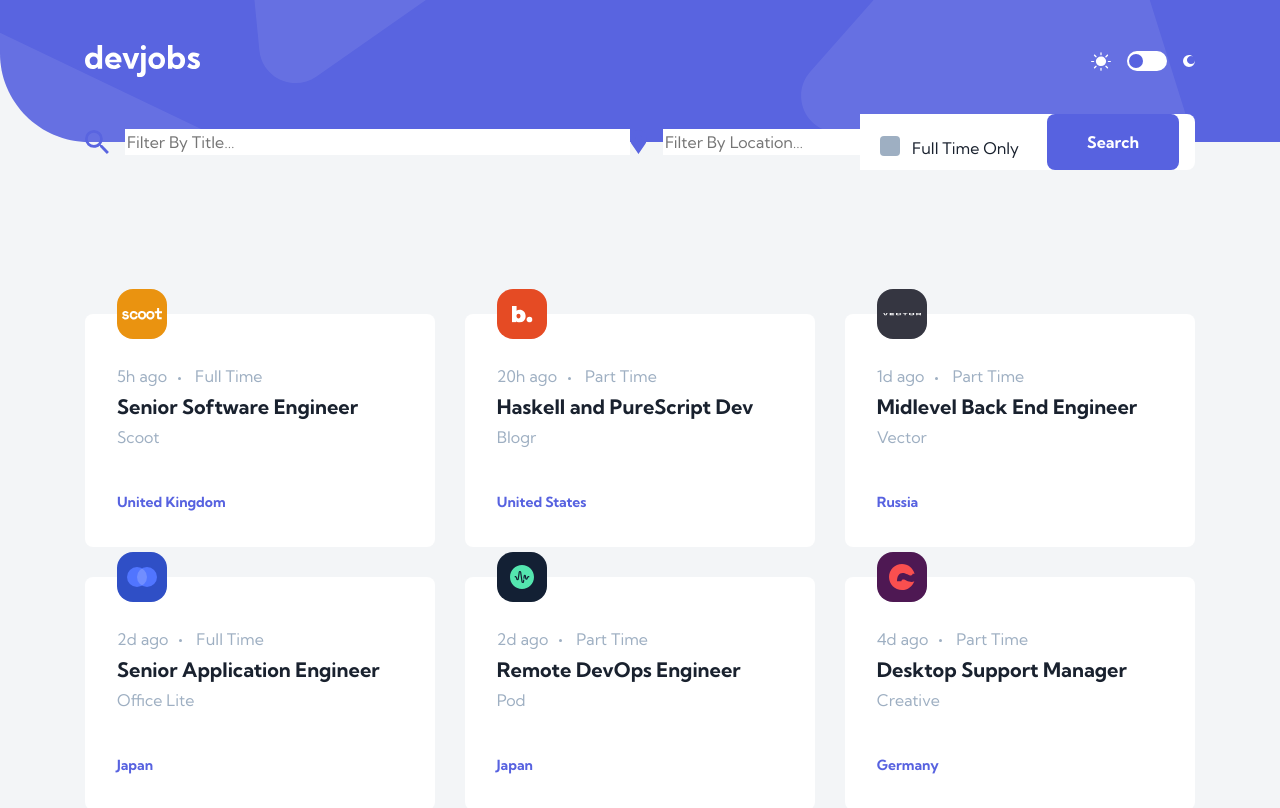
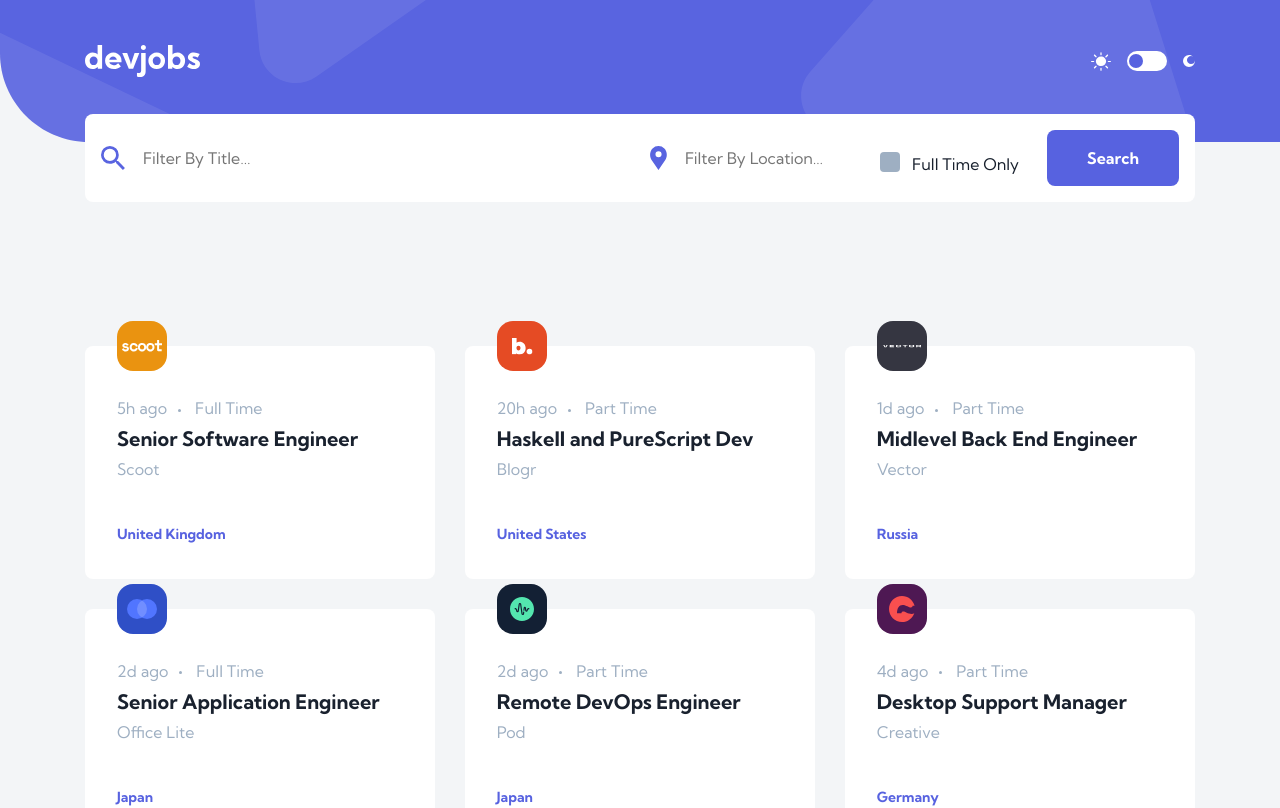
Before and after one commit to nivancheva/devjobs-web-app-react, a React (Vite) app: page / in a window 1280 px wide. Shown: the top 808 px of the page. Built offline with nearby package versions, Linux system fonts and the light colour scheme.

Commit message:
fix padding

```diff
--- a/src/components/Inputs.css
+++ b/src/components/Inputs.css
@@ -86,6 +86,9 @@
         grid-template-columns: 1fr auto auto;
         border-radius: var(--border-radius);
         overflow: hidden;
+        background-color: var(--clr-input-bg);
+        color: var(--clr-input-text);
+        padding: 1rem;
     }
 
     .filter {
@@ -93,7 +96,6 @@
         align-items: center;
         gap: 1.75rem;
         background-color: var(--clr-input-bg);
-        padding-inline: 1.25rem 1rem;
     }
 
     .checkbox p {
```
